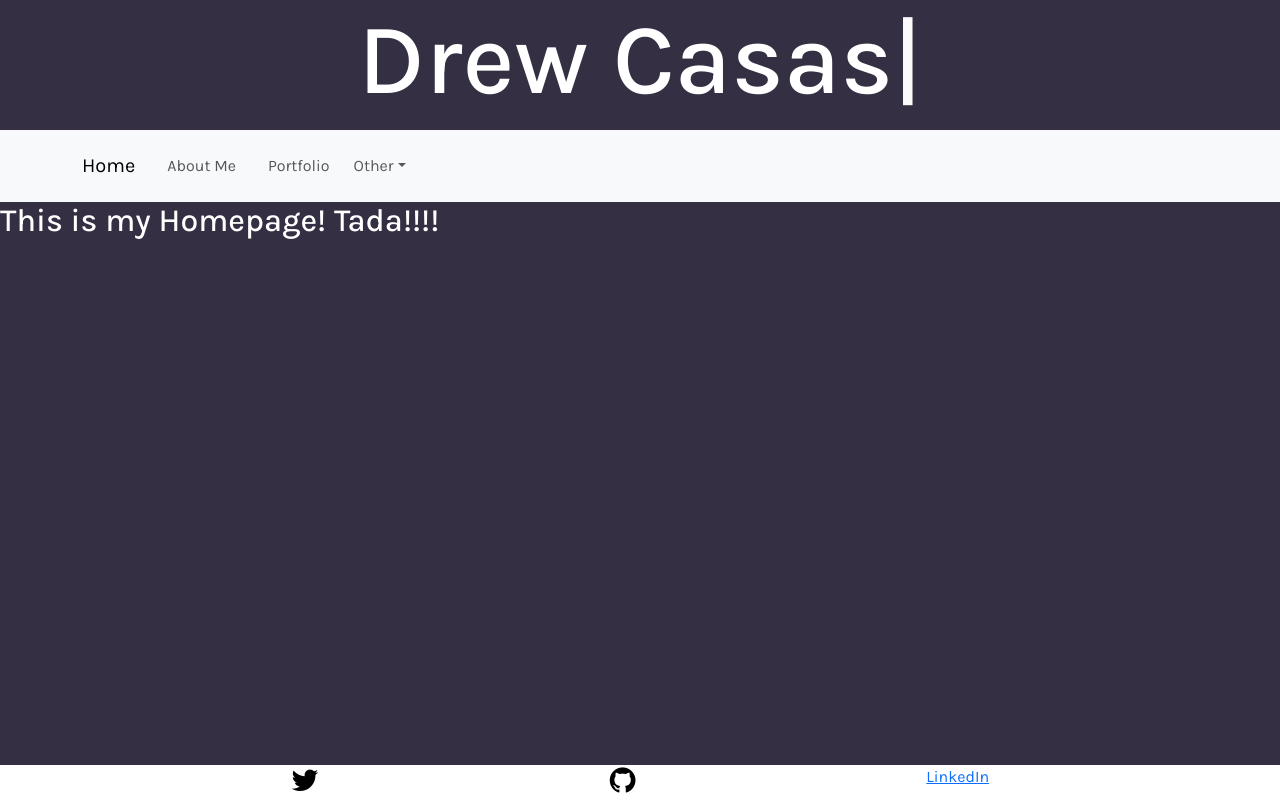
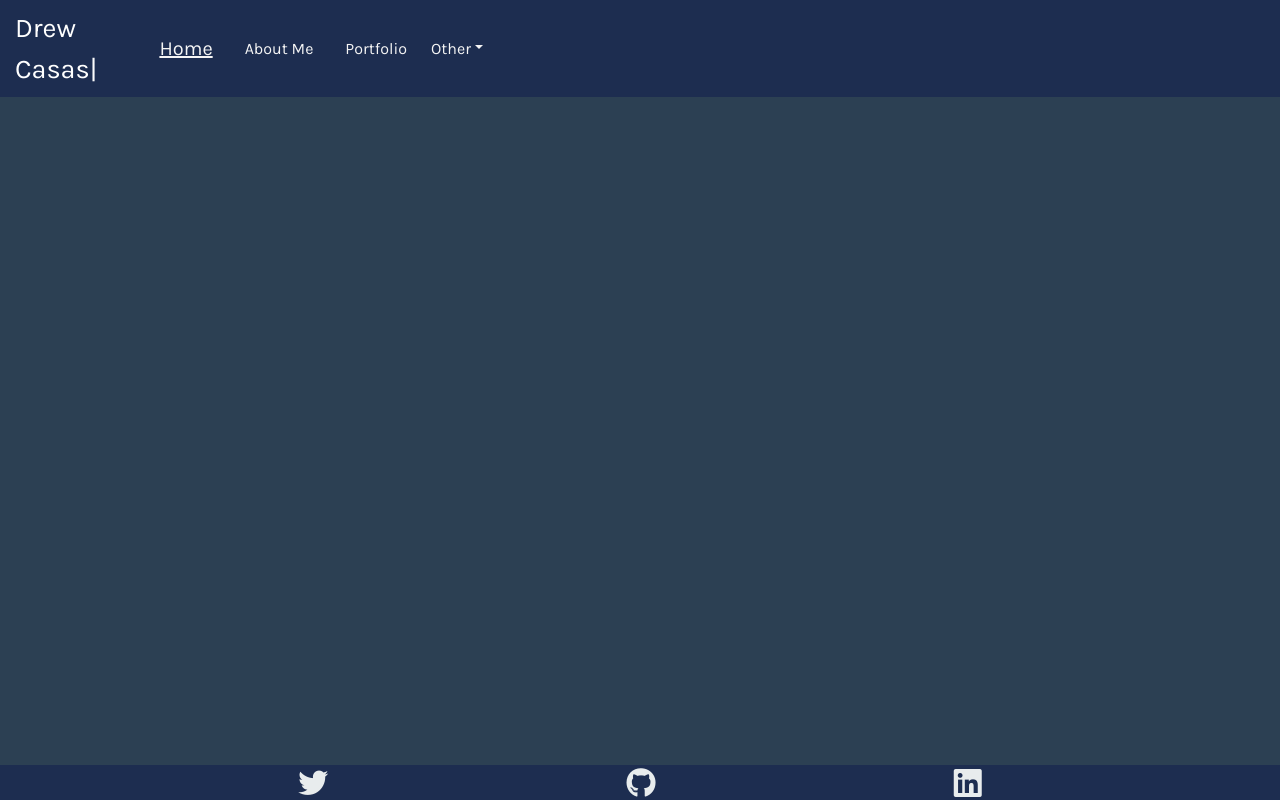
Before and after one commit to drewhouses/react-portfolio, a React (Vite) app: page / in a window 1280 px wide. Built offline with nearby package versions, Linux system fonts and the light colour scheme.

Commit message:
added some new styling, moved navbar

```diff
--- a/index.html
+++ b/index.html
@@ -15,6 +15,10 @@
       href="https://fonts.googleapis.com/css2?family=Karla:ital,wght@0,200..800;1,200..800&family=Montserrat:ital,wght@0,100..900;1,100..900&display=swap"
       rel="stylesheet"
     />
+    <script
+      src="https://kit.fontawesome.com/16b5dac6b7.js"
+      crossorigin="anonymous"
+    ></script>
     <title>React Portfolio</title>
   </head>
   <body>
--- a/package.json
+++ b/package.json
@@ -12,6 +12,9 @@
     "preview": "vite preview"
   },
   "dependencies": {
+    "@fortawesome/fontawesome-svg-core": "^6.5.1",
+    "@fortawesome/free-solid-svg-icons": "^6.5.1",
+    "@fortawesome/react-fontawesome": "^0.2.0",
     "bootstrap": "^5.3.2",
     "react": "^18.2.0",
     "react-bootstrap": "^2.10.0",
--- a/src/assets/style/App.css
+++ b/src/assets/style/App.css
@@ -1,3 +1,4 @@
+/* ========================= GENERAL ======================= */
 * {
   font-family: "Karla", sans-serif;
   font-optical-sizing: auto;
@@ -6,33 +7,32 @@
 }
 
 .header {
-  background-color: #352f44;
-  margin-top: 0px;
-  margin-bottom: 50px;
-  height: 80px;
-  align-items: center;
-  color: white;
-  text-align: center;
+  background-color: #1d2d50;
   font-size: 100px;
 }
 
 html {
-  background-color: #352f44;
+  background-color: #2c4053;
 }
 
+#root {
+  background-color: #1d2d50;
+  color: white;
+}
+
+/* ========================= Nav Bar ====================== */
 .nav-dropdown {
   margin-top: 8px;
 }
 
-#root {
-  background-color: #352f44;
+.nav-container {
   color: white;
 }
 
 .nav {
   display: flex;
   justify-content: space-evenly;
-  background-color: #352f44;
+  background-color: #1d2d50;
 }
 
 .nav ul {
@@ -67,6 +67,33 @@ a:active {
   text-decoration: none;
   color: black;
 }
+.navbar,
+.navbar-default {
+  background-image: linear-gradient(
+    to bottom,
+    #1d2d50 0,
+    #1d2d50 100%
+  ) !important; /* override background image gradient w/ flat color */
+}
+
+.nav-link {
+  color: whitesmoke !important;
+}
+
+.nav-link.active {
+  text-decoration: underline;
+}
+
+.typed-name {
+  width: 150px;
+  font-size: 27px;
+  margin-left: 15px;
+}
+
+.splash-image {
+  width: 100vw;
+  height: auto;
+}
 
 .contact-me {
   position: absolute;
@@ -75,6 +102,25 @@ a:active {
   height: 2.5rem;
   display: flex;
   justify-content: space-evenly;
+}
+
+.contact-me a {
+  color: #e8eced;
+}
+
+.contact-me a i {
+  color: #e8eced;
+}
+
+.fa-twitter,
+.fa-github {
+  position: relative;
+  top: 3px;
+}
+
+.linkedin-icon {
+  position: relative;
+  top: 7px;
 }
 
 .card-title {
@@ -88,7 +134,7 @@ a:active {
 .contact-me {
   height: 35px;
   width: 100%;
-  background-color: white;
+  background-color: #1d2d50;
   background-image: none;
   background-repeat: repeat;
   background-attachment: scroll;
--- a/src/components/Footer.jsx
+++ b/src/components/Footer.jsx
@@ -1,5 +1,3 @@
-// import { Link, useLocation } from "react-router-dom";
-
 function Footer() {
   return (
     <div className="contact-me">
@@ -10,7 +8,12 @@ function Footer() {
       <a href="https://github.com/drewhouses">
         <i className="fa fa-github footer-icons"></i>
       </a>
-      <a href="https://www.linkedin.com/in/drew-casas-1b38b4a4/">LinkedIn</a>
+      <a
+        className="linkedin-icon"
+        href="https://www.linkedin.com/in/drew-casas-1b38b4a4/"
+      >
+        <i className="fa-brands fa-linkedin fa-2xl"></i>
+      </a>
     </div>
   );
 }
--- a/src/components/Header.jsx
+++ b/src/components/Header.jsx
@@ -4,14 +4,8 @@ import { ReactTyped } from "react-typed";
 function Header() {
   return (
     <>
-      <h1 className="header">
-        <ReactTyped
-          strings={["Drew Casas"]}
-          typeSpeed={100}
-          showCursor={true}
-        ></ReactTyped>
-      </h1>
       <Navigation />
+      <h1 className="header"></h1>
     </>
   );
 }
--- a/src/components/Navigation.jsx
+++ b/src/components/Navigation.jsx
@@ -3,12 +3,22 @@ import Nav from "react-bootstrap/Nav";
 import Container from "react-bootstrap/Container";
 import Navbar from "react-bootstrap/Navbar";
 import NavDropdown from "react-bootstrap/NavDropdown";
+import { ReactTyped } from "react-typed";
 
 function Navigation() {
   const currentPage = useLocation().pathname;
 
   return (
-    <Navbar expand="lg" className="bg-body-tertiary">
+    <div className="nav-container">
+      <Navbar fixed="top" expand="lg" className="bg-body-tertiary">
+        <div className="typed-name">
+          <ReactTyped
+            strings={["Drew Casas"]}
+            typeSpeed={100}
+            showCursor={true}
+          ></ReactTyped>
+        </div>
+
         <Container>
           <Navbar.Brand href="#home">
             {" "}
@@ -53,7 +63,9 @@ function Navigation() {
                   <Link
                     to="/Contact"
                     className={
-                    currentPage === "/Contact" ? "nav-link active" : "nav-link"
+                      currentPage === "/Contact"
+                        ? "nav-link active"
+                        : "nav-link"
                     }
                   >
                     Contact
@@ -64,7 +76,9 @@ function Navigation() {
                   <Link
                     to="/Resume"
                     className={
-                    currentPage === "/Contact" ? "nav-link active" : "nav-link"
+                      currentPage === "/Contact"
+                        ? "nav-link active"
+                        : "nav-link"
                     }
                   >
                     Resume
@@ -75,6 +89,7 @@ function Navigation() {
           </Navbar.Collapse>
         </Container>
       </Navbar>
+    </div>
   );
 }
 
--- a/src/pages/HomePage.jsx
+++ b/src/pages/HomePage.jsx
@@ -1,7 +1,3 @@
 export default function HomePage() {
-  return (
-    <div>
-      <h2>This is my Homepage! Tada!!!!</h2>
-    </div>
-  );
+  return <></>;
 }
```
Also changed, not shown: src/assets/images/splash_street.png (added), 1 other file (tests, documents, lock files or other folders). Lines whose indentation alone changed are shown as unchanged.
